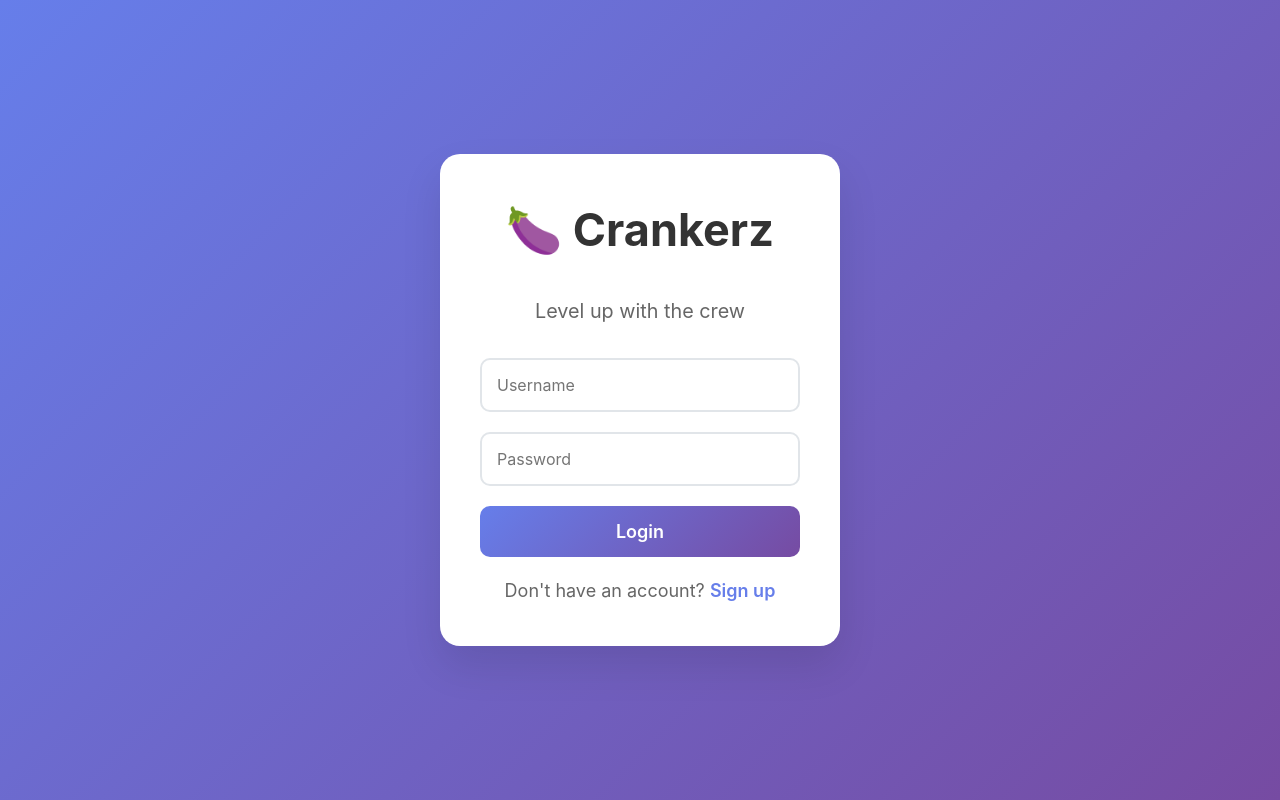
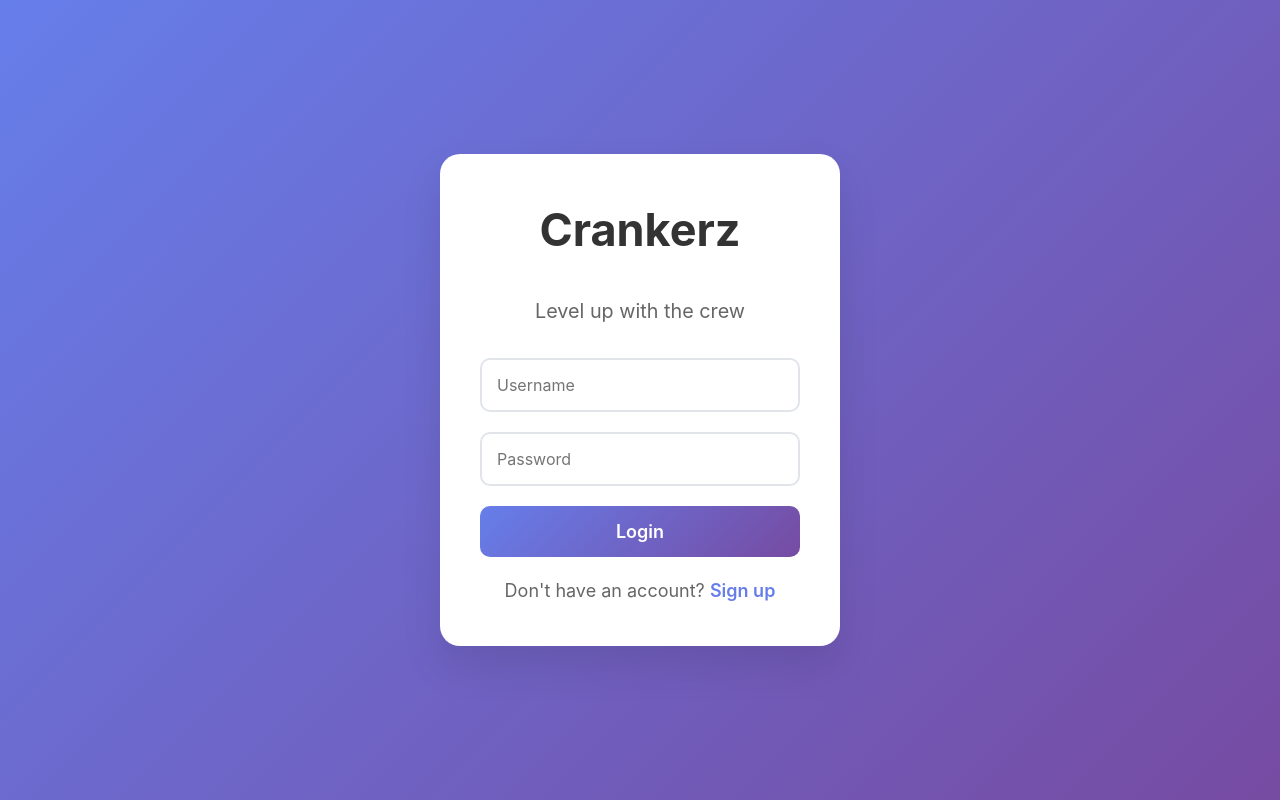
Before and after one commit to Nothing-Serious-LLC/crankerz, a React (Create React App) app in the folder client/: page / in a window 1280 px wide. Built offline with nearby package versions, Linux system fonts and the light colour scheme.

Commit message:
🔧 Remove eggplant emoji from branding titles

```diff
--- a/client/src/components/Auth/LoginForm.tsx
+++ b/client/src/components/Auth/LoginForm.tsx
@@ -132,7 +132,7 @@ export const LoginForm: React.FC<LoginFormProps> = ({ onSwitchToRegister }) => {
   return (
     <FormContainer>
       <FormCard>
-        <Title>🍆 Crankerz</Title>
+        <Title>Crankerz</Title>
         <Subtitle>Level up with the crew</Subtitle>
 
         {error && <ErrorMessage>{error}</ErrorMessage>}
--- a/client/src/components/Auth/RegisterForm.tsx
+++ b/client/src/components/Auth/RegisterForm.tsx
@@ -165,7 +165,7 @@ export const RegisterForm: React.FC<RegisterFormProps> = ({ onSwitchToLogin }) =
   return (
     <FormContainer>
       <FormCard>
-        <Title>🍆 Crankerz</Title>
+        <Title>Crankerz</Title>
         <Subtitle>Join the crew</Subtitle>
 
         {error && <ErrorMessage>{error}</ErrorMessage>}
--- a/client/src/components/Layout/Layout.tsx
+++ b/client/src/components/Layout/Layout.tsx
@@ -388,7 +388,7 @@ export const Layout: React.FC<LayoutProps> = ({ children, currentTab, onTabChang
   return (
     <LayoutContainer>
       <Header role="banner">
-        <Logo>🍆 Crankerz</Logo>
+        <Logo>Crankerz</Logo>
         <UserInfo>
           <UserDetails>
             <Username>
```
Also changed, not shown: 4 other files (tests, documents, lock files or other folders).
